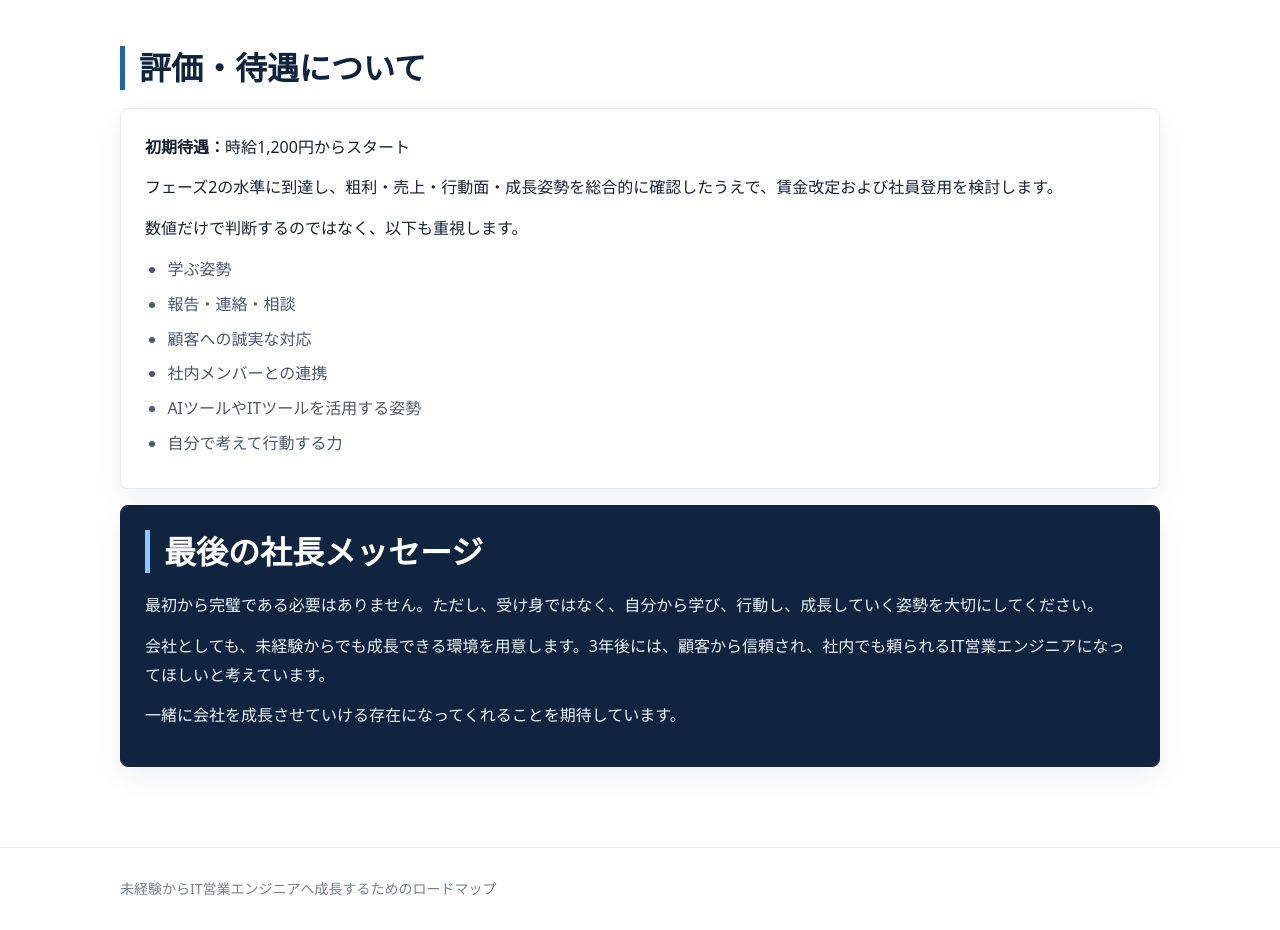
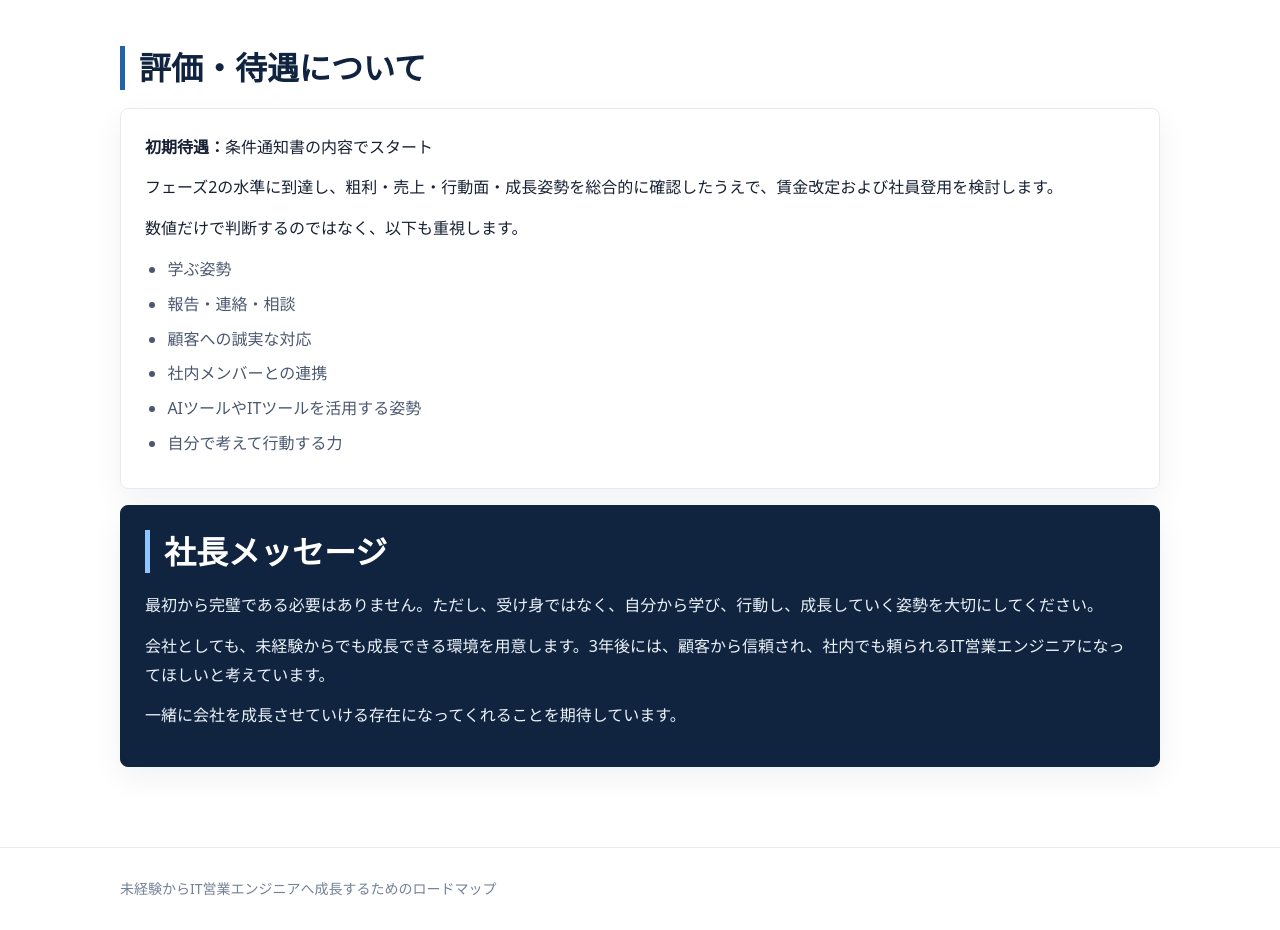
Before and after one commit to rokuno2525/rookie-sales-roadmap, a plain HTML site: page index.html in a window 1280 px wide. Shown: the part 3985-4915 px from the top of the page. Drawn offline with Linux system fonts and the light colour scheme.

Commit message:
Update index.html

```diff
--- a/index.html
+++ b/index.html
@@ -601,7 +601,7 @@
         <section>
           <h2>評価・待遇について</h2>
           <div class="card">
-            <p><strong>初期待遇：</strong>時給1,200円からスタート</p>
+            <p><strong>初期待遇：</strong>条件通知書の内容でスタート</p>
             <p>フェーズ2の水準に到達し、粗利・売上・行動面・成長姿勢を総合的に確認したうえで、賃金改定および社員登用を検討します。</p>
             <p>数値だけで判断するのではなく、以下も重視します。</p>
             <ul>
@@ -617,7 +617,7 @@
 
         <section>
           <div class="card message">
-            <h2>最後の社長メッセージ</h2>
+            <h2>社長メッセージ</h2>
             <p>最初から完璧である必要はありません。ただし、受け身ではなく、自分から学び、行動し、成長していく姿勢を大切にしてください。</p>
             <p>会社としても、未経験からでも成長できる環境を用意します。3年後には、顧客から信頼され、社内でも頼られるIT営業エンジニアになってほしいと考えています。</p>
             <p>一緒に会社を成長させていける存在になってくれることを期待しています。</p>
```
